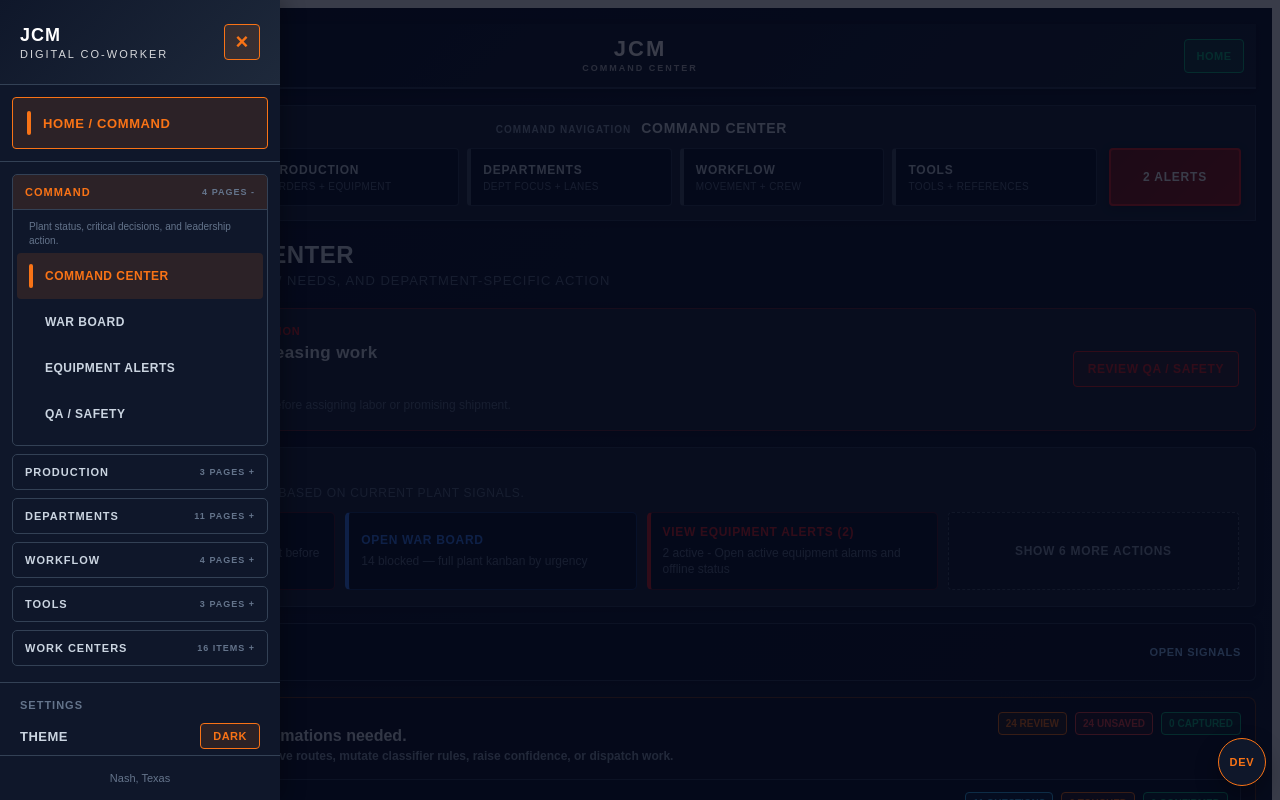
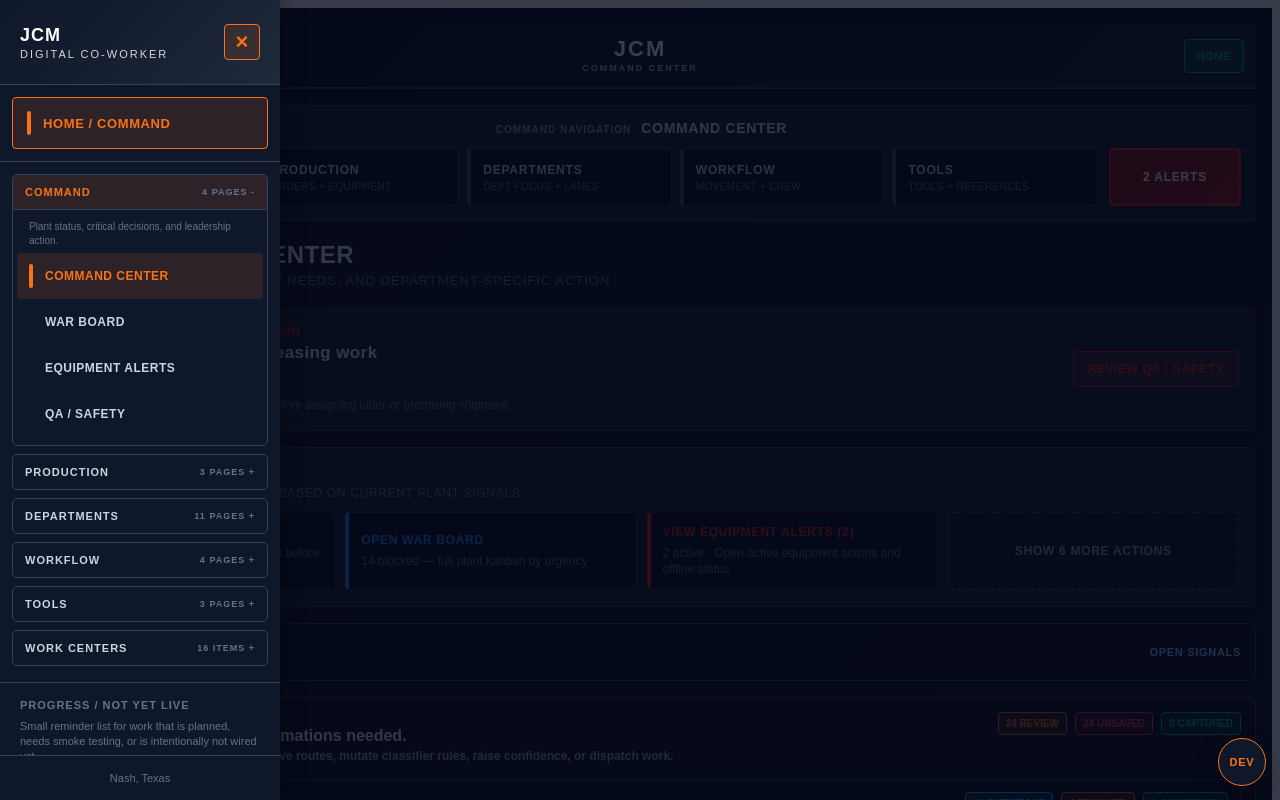
Before and after one commit to jcm-digital-coworker/JCM-Command-Center, a React (Vite) app: page / in a window 1280 px wide. Both pictures are taken after a click on the button "MENU". Shown: the top 800 px of the page. Built offline with nearby package versions, Linux system fonts and the light colour scheme.

Commit message:
Add progress checklist section to drawer
Adds a calm Progress / Not Yet Live drawer section for planned work, smoke-test needs, cleanup, and intentionally not-yet-wired items while preserving runtime and routing behavior.

```diff
--- a/src/components/shell/AppDrawer.tsx
+++ b/src/components/shell/AppDrawer.tsx
@@ -10,6 +10,7 @@ import {
 import { getThemeColors } from '../../theme/theme';
 import type { Language } from '../../i18n/language';
 import { t, tabLabel, navGroupLabel } from '../../i18n/translations';
+import ProgressChecklistDrawerSection from './ProgressChecklistDrawerSection';
 
 interface AppDrawerProps {
   open: boolean;
@@ -187,6 +188,8 @@ export default function AppDrawer({
               )}
             </div>
           </div>
+
+          <ProgressChecklistDrawerSection theme={theme} />
 
           <div style={settingsSectionStyle(theme)}>
             <div style={settingsHeaderStyle(theme)}>{t('settings', lang).toUpperCase()}</div>
--- /dev/null
+++ b/src/components/shell/ProgressChecklistDrawerSection.tsx
@@ -0,0 +1,126 @@
+import type { CSSProperties } from 'react';
+import {
+  progressChecklistItems,
+  progressChecklistStatusLabel,
+  type ProgressChecklistStatus,
+} from '../../data/progressChecklist';
+import { getThemeColors } from '../../theme/theme';
+
+interface ProgressChecklistDrawerSectionProps {
+  theme: 'dark' | 'light';
+}
+
+export default function ProgressChecklistDrawerSection({ theme }: ProgressChecklistDrawerSectionProps) {
+  const colors = getThemeColors(theme);
+
+  return (
+    <section style={sectionStyle(theme)}>
+      <div style={headerStyle(colors.textMuted)}>PROGRESS / NOT YET LIVE</div>
+      <p style={introStyle(colors.textMuted)}>
+        Small reminder list for work that is planned, needs smoke testing, or is intentionally not wired yet.
+      </p>
+      <div style={listStyle}>
+        {progressChecklistItems.map((item) => (
+          <div key={item.id} style={itemStyle(theme)}>
+            <div style={itemHeaderStyle}>
+              <strong style={itemTitleStyle(colors.text)}>{item.title}</strong>
+              <span style={statusStyle(item.status, theme)}>{progressChecklistStatusLabel(item.status)}</span>
+            </div>
+            <div style={detailStyle(colors.textMuted)}>{item.detail}</div>
+          </div>
+        ))}
+      </div>
+    </section>
+  );
+}
+
+function sectionStyle(theme: 'dark' | 'light'): CSSProperties {
+  const colors = getThemeColors(theme);
+  return {
+    borderTop: `1px solid ${colors.border}`,
+    padding: '16px 20px',
+  };
+}
+
+function headerStyle(color: string): CSSProperties {
+  return {
+    color,
+    fontSize: 11,
+    fontWeight: 900,
+    letterSpacing: '1px',
+    marginBottom: 8,
+  };
+}
+
+function introStyle(color: string): CSSProperties {
+  return {
+    color,
+    fontSize: 11,
+    lineHeight: 1.35,
+    margin: '0 0 10px',
+  };
+}
+
+const listStyle: CSSProperties = {
+  display: 'flex',
+  flexDirection: 'column',
+  gap: 8,
+};
+
+function itemStyle(theme: 'dark' | 'light'): CSSProperties {
+  const colors = getThemeColors(theme);
+  return {
+    border: `1px solid ${colors.border}`,
+    background: colors.cardAlt,
+    borderRadius: 5,
+    padding: 10,
+  };
+}
+
+const itemHeaderStyle: CSSProperties = {
+  display: 'flex',
+  justifyContent: 'space-between',
+  gap: 8,
+  alignItems: 'flex-start',
+};
+
+function itemTitleStyle(color: string): CSSProperties {
+  return {
+    color,
+    fontSize: 12,
+    lineHeight: 1.25,
+  };
+}
+
+function detailStyle(color: string): CSSProperties {
+  return {
+    color,
+    fontSize: 11,
+    lineHeight: 1.35,
+    marginTop: 6,
+  };
+}
+
+function statusStyle(status: ProgressChecklistStatus, theme: 'dark' | 'light'): CSSProperties {
+  const color =
+    status === 'needs-smoke-test'
+      ? '#f59e0b'
+      : status === 'not-wired-yet'
+        ? '#38bdf8'
+        : status === 'cleanup'
+          ? '#a78bfa'
+          : '#10b981';
+
+  return {
+    border: `1px solid ${color}66`,
+    background: theme === 'dark' ? `${color}18` : '#ffffff',
+    color,
+    borderRadius: 999,
+    padding: '3px 6px',
+    fontSize: 9,
+    fontWeight: 900,
+    letterSpacing: '0.4px',
+    textTransform: 'uppercase',
+    whiteSpace: 'nowrap',
+  };
+}
--- /dev/null
+++ b/src/data/progressChecklist.ts
@@ -0,0 +1,45 @@
+export type ProgressChecklistStatus = 'planned' | 'needs-smoke-test' | 'not-wired-yet' | 'cleanup';
+
+export type ProgressChecklistItem = {
+  id: string;
+  title: string;
+  detail: string;
+  status: ProgressChecklistStatus;
+};
+
+export const progressChecklistItems: ProgressChecklistItem[] = [
+  {
+    id: 'lv4500-smoke-test',
+    title: 'LV4500 timing smoke test',
+    detail: 'Confirm Z-depth changes single-cycle, batch total, and the seconds-level delta note in the live simulator.',
+    status: 'needs-smoke-test',
+  },
+  {
+    id: 'lv4500-display-precision',
+    title: 'Show cycle seconds',
+    detail: 'Polish LV4500 result tiles so Single Cycle shows minutes plus seconds or two decimal minutes.',
+    status: 'planned',
+  },
+  {
+    id: 'lv4500-v2-cleanup',
+    title: 'Retire duplicate LV4500 V2',
+    detail: 'Delete or clearly deprecate Lv4500JcmSimulatorV2 so future work does not wire the wrong surface.',
+    status: 'cleanup',
+  },
+  {
+    id: 'route-truth-open-items',
+    title: 'Plant route truth gaps',
+    detail: 'Coating lanes, couplings, clamps, patch clamps, 412/432/452, QA conditions, and shipping readiness still need confirmation.',
+    status: 'not-wired-yet',
+  },
+];
+
+export function progressChecklistStatusLabel(status: ProgressChecklistStatus): string {
+  const labels: Record<ProgressChecklistStatus, string> = {
+    planned: 'Planned',
+    'needs-smoke-test': 'Needs smoke test',
+    'not-wired-yet': 'Not wired yet',
+    cleanup: 'Cleanup',
+  };
+  return labels[status];
+}
```
